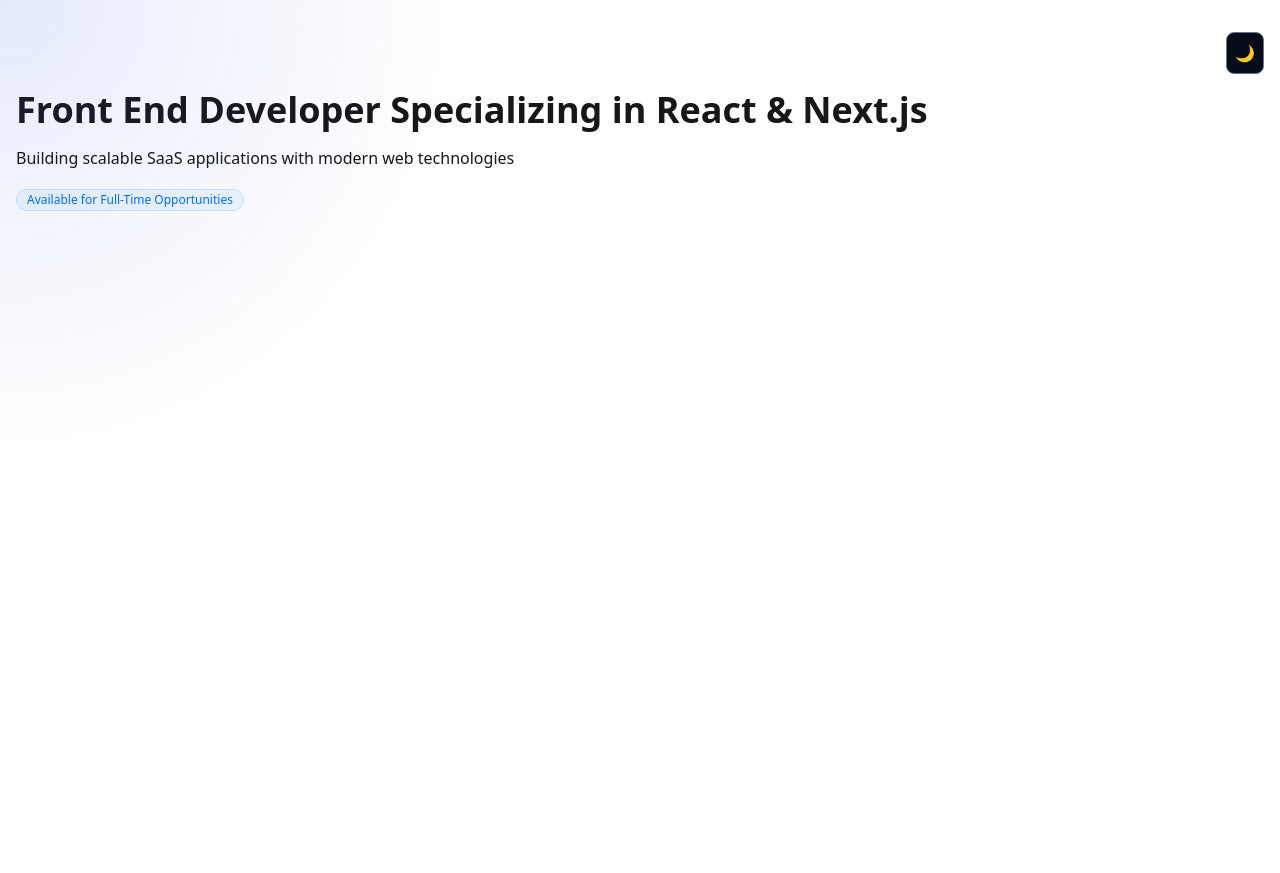
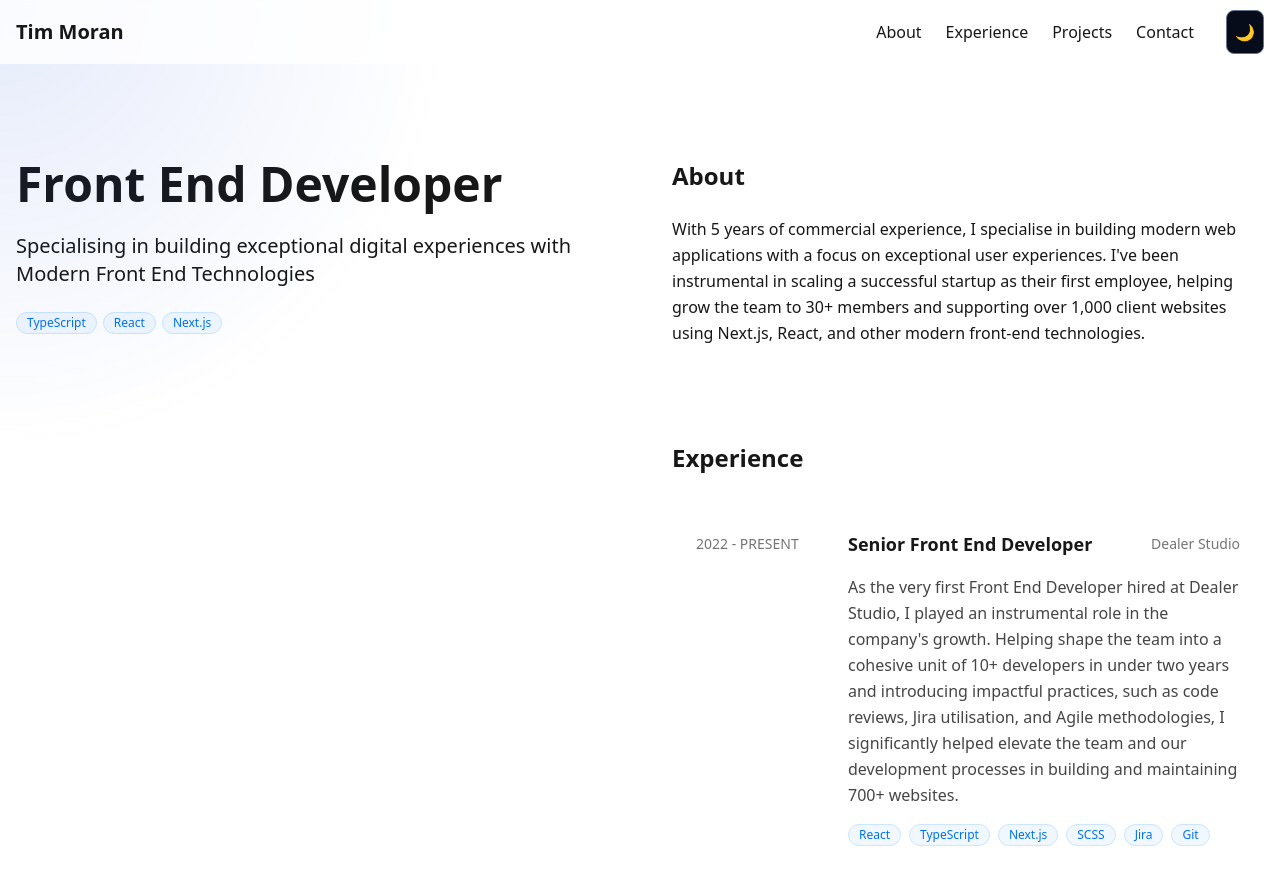
Before and after one commit to tmoran18/portfolio, an Astro site: page / in a window 1280 px wide. Shown: the top 873 px of the page. Before the commit the page ends 800 px from the top, so only its background shows below. Built offline with nearby package versions, Linux system fonts and the light colour scheme; Astro itself is replaced by a stand-in of ours.

Commit message:
Initial implementation with about and experience

```diff
--- /dev/null
+++ b/src/components/MainContent.tsx
@@ -0,0 +1,63 @@
+import { ExperienceCard } from './ExperienceCard'
+import { experiences } from '../data/experiences'
+import { Badge } from './Badge'
+
+export default function MainContent() {
+  return (
+    <div className="container mx-auto px-4 mt-12 lg:mt-24">
+      <div className="grid grid-cols-1 lg:grid-cols-2 gap-16">
+        {/* Left Column - Sticky */}
+        <div className="lg:sticky lg:top-24 lg:h-[calc(100vh-6rem)]">
+          <div className="space-y-6">
+            <h1 className="text-5xl font-bold">Front End Developer</h1>
+            <p className="text-xl">
+              Specialising in building exceptional digital experiences with Modern Front End
+              Technologies
+            </p>
+            <Badge>TypeScript</Badge>
+            <Badge>React</Badge>
+            <Badge>Next.js</Badge>
+          </div>
+        </div>
+
+        {/* Right Column - Scrollable Content */}
+        <div className="space-y-24">
+          {/* About Section */}
+          <section id="about" className="space-y-6 scroll-mt-20">
+            <h2 className="text-2xl font-bold">About</h2>
+            <p>
+              With 5 years of commercial experience, I specialise in building modern web
+              applications with a focus on exceptional user experiences. I've been instrumental in
+              scaling a successful startup as their first employee, helping grow the team to 30+
+              members and supporting over 1,000 client websites using Next.js, React, and other
+              modern front-end technologies.
+            </p>
+          </section>
+
+          {/* Experience Section */}
+          <section id="experience" className="space-y-8 scroll-mt-20">
+            <h2 className="text-2xl font-bold">Experience</h2>
+            <div className="space-y-6">
+              {experiences.map((exp, index) => (
+                <ExperienceCard key={index} {...exp} />
+              ))}
+            </div>
+          </section>
+
+          {/* Projects Section */}
+          <section id="projects" className="space-y-8 scroll-mt-20">
+            <h2 className="text-2xl font-bold">Projects</h2>
+            {/* Project cards will go here */}
+          </section>
+
+          {/* Contact Section */}
+          <section id="contact" className="space-y-6 scroll-mt-20">
+            <h2 className="text-2xl font-bold">Contact</h2>
+            <p>Get in touch for opportunities or just to say hi!</p>
+            {/* Contact info or form will go here */}
+          </section>
+        </div>
+      </div>
+    </div>
+  )
+}
--- a/src/components/Spotlight.tsx
+++ b/src/components/Spotlight.tsx
@@ -1,35 +1,35 @@
-import { useEffect, useState, useCallback } from "react";
+import { useEffect, useState, useCallback } from 'react'
 
-export default function Spotlight() {
-  const [mousePosition, setMousePosition] = useState({ x: 0, y: 0 });
+export const Spotlight = () => {
+  const [mousePosition, setMousePosition] = useState({ x: 0, y: 0 })
 
   // Debounce/throttle the mouse movement updates
   const updateMousePosition = useCallback((ev: MouseEvent) => {
     // Using requestAnimationFrame for smooth performance
     window.requestAnimationFrame(() => {
-      setMousePosition({ x: ev.clientX, y: ev.clientY });
-    });
-  }, []);
+      setMousePosition({ x: ev.clientX, y: ev.clientY })
+    })
+  }, [])
 
   useEffect(() => {
     // Add passive listener to improve scroll performance
-    window.addEventListener("mousemove", updateMousePosition, { passive: true });
+    window.addEventListener('mousemove', updateMousePosition, { passive: true })
 
     return () => {
-      window.removeEventListener("mousemove", updateMousePosition);
-    };
-  }, [updateMousePosition]);
+      window.removeEventListener('mousemove', updateMousePosition)
+    }
+  }, [updateMousePosition])
 
   // Memoize the gradient string to prevent unnecessary recalculations
-  const gradientStyle = `radial-gradient(900px at ${mousePosition.x}px ${mousePosition.y}px, rgba(29, 78, 216, 0.1125), transparent 50%)`;
+  const gradientStyle = `radial-gradient(900px at ${mousePosition.x}px ${mousePosition.y}px, rgba(29, 78, 216, 0.1125), transparent 50%)`
 
   return (
     <div
       className="pointer-events-none fixed inset-0 z-30 will-change-transform"
       style={{
         background: gradientStyle,
-        transform: "translate3d(0, 0, 0)", // Force GPU acceleration
+        transform: 'translate3d(0, 0, 0)', // Force GPU acceleration
       }}
     />
-  );
+  )
 }
--- a/src/components/ThemeToggle.tsx
+++ b/src/components/ThemeToggle.tsx
@@ -1,37 +1,37 @@
-import { useEffect, useState } from "react";
+import { useEffect, useState } from 'react'
 
-export default function ThemeToggle() {
-  const [theme, setTheme] = useState<string | null>(null);
+export const ThemeToggle = () => {
+  const [theme, setTheme] = useState<string | null>(null)
 
   useEffect(() => {
-    setTheme(localStorage.getItem("theme") ?? "dark");
-  }, []);
+    setTheme(localStorage.getItem('theme') ?? 'dark')
+  }, [])
 
   const handleClick = () => {
-    if (!theme) return;
-    setTheme(theme === "light" ? "dark" : "light");
-  };
+    if (!theme) return
+    setTheme(theme === 'light' ? 'dark' : 'light')
+  }
 
   useEffect(() => {
-    if (!theme) return;
+    if (!theme) return
 
-    if (theme === "dark") {
-      document.documentElement.classList.add("dark");
+    if (theme === 'dark') {
+      document.documentElement.classList.add('dark')
     } else {
-      document.documentElement.classList.remove("dark");
+      document.documentElement.classList.remove('dark')
     }
-    localStorage.setItem("theme", theme);
-  }, [theme]);
+    localStorage.setItem('theme', theme)
+  }, [theme])
 
-  if (!theme) return null;
+  if (!theme) return null
 
   return (
     <button
       onClick={handleClick}
       className="border border-slate-500 p-2 rounded-lg bg-background-dark hover:bg-opacity-90 transition-colors"
-      aria-label={`Switch to ${theme === "light" ? "dark" : "light"} mode`}
+      aria-label={`Switch to ${theme === 'light' ? 'dark' : 'light'} mode`}
     >
-      {theme === "light" ? "🌙" : "☀️"}
+      {theme === 'light' ? '🌙' : '☀️'}
     </button>
-  );
+  )
 }
--- a/src/layouts/BaseLayout.astro
+++ b/src/layouts/BaseLayout.astro
@@ -1,19 +1,20 @@
 ---
-import ThemeScript from "../components/ThemeScript.astro";
-import Spotlight from "../components/Spotlight";
+import ThemeScript from '../components/ThemeScript.astro'
+import { Spotlight } from '../components/Spotlight'
+import { Navigation } from '../components/Navigation'
 
 interface Props {
-  title: string;
-  description?: string;
+  title: string
+  description?: string
 }
 
 const {
   title,
-  description = "Tim Moran | Front End Developer in Brisbane specialising in React, Next.js, and SaaS applications. 3+ years of experience scaling startups from ground up.",
-} = Astro.props;
+  description = 'Tim Moran | Front End Developer in Brisbane specialising in React, Next.js, and SaaS applications. 3+ years of experience scaling startups from ground up.',
+} = Astro.props
 
-const defaultTitle = "Tim Moran | Front End Developer | Brisbane";
-const siteUrl = "https://tim-moran.com";
+const defaultTitle = 'Tim Moran | Front End Developer | Brisbane'
+const siteUrl = 'https://tim-moran.com'
 ---
 
 <!doctype html>
@@ -67,9 +68,12 @@
     </script>
   </head>
   <body
-    class="min-h-screen bg-background-light dark:bg-background-dark text-text-light dark:text-text-dark transition-colors duration-300"
+    class="min-h-screen bg-background-light dark:bg-background-dark text-text-light dark:text-text-dark transition-colors duration-300 leading-relaxed"
   >
     <Spotlight client:load />
-    <slot />
+    <Navigation client:load />
+    <main class="pt-16">
+      <slot />
+    </main>
   </body>
 </html>
--- a/src/pages/index.astro
+++ b/src/pages/index.astro
@@ -1,30 +1,11 @@
 ---
-import BaseLayout from "../layouts/BaseLayout.astro";
-import ThemeToggle from "../components/ThemeToggle";
+import BaseLayout from '../layouts/BaseLayout.astro'
+import MainContent from '../components/MainContent'
 ---
 
 <BaseLayout
   title="Tim Moran | Front End Developer | React & Next.js Expert in Brisbane"
   description="Brisbane-based Front End Developer specializing in React and Next.js. 3+ years experience scaling SaaS startups. Expert in building modern web applications with JavaScript, HTML, and CSS."
 >
-  <main class="container mx-auto px-4 py-8">
-    <div class="flex justify-end mb-4">
-      <ThemeToggle client:load />
-    </div>
-    <h1 class="text-4xl font-bold text-text-light dark:text-text-dark mb-4">
-      Front End Developer Specializing in React & Next.js
-    </h1>
-    <p class="text-text-light dark:text-text-dark mb-4">
-      Building scalable SaaS applications with modern web technologies
-    </p>
-
-    <span
-      class="inline-flex items-center px-2.5 py-0.5 rounded-full text-xs font-medium
-      bg-badge-light-bg dark:bg-badge-dark-bg
-      text-badge-light-text dark:text-badge-dark-text
-      border border-badge-light-border dark:border-transparent"
-    >
-      Available for Full-Time Opportunities
-    </span>
-  </main>
+  <MainContent client:load />
 </BaseLayout>
```
Also changed, not shown: src/components/ThemeScript.astro (+10 -10 lines).
